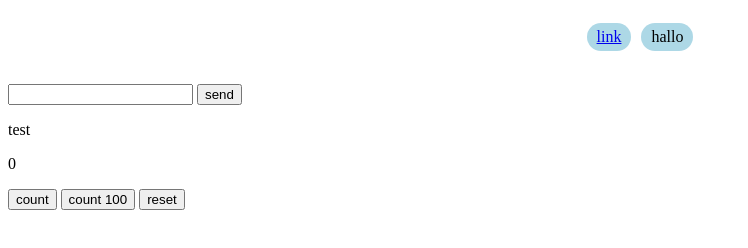
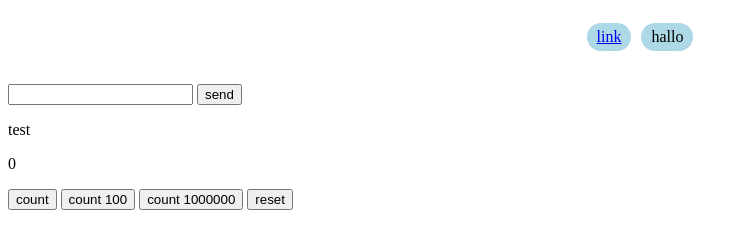
Before and after one commit to justEres/testsite, a plain HTML site: page index.html in a window 1280 px wide. Shown: the whole page, without its empty margins (0-748 px from the left). Drawn offline with Linux system fonts and the light colour scheme.

Commit message:
Countmil

```diff
--- a/index.html
+++ b/index.html
@@ -24,6 +24,7 @@
 
     <button onclick="math()">count</button>
     <button onclick="count()">count 100</button>
+    <button onclick="countMil()">count 1000000</button>
 
     <button onclick="reset()">reset</button>
 </body>
```
